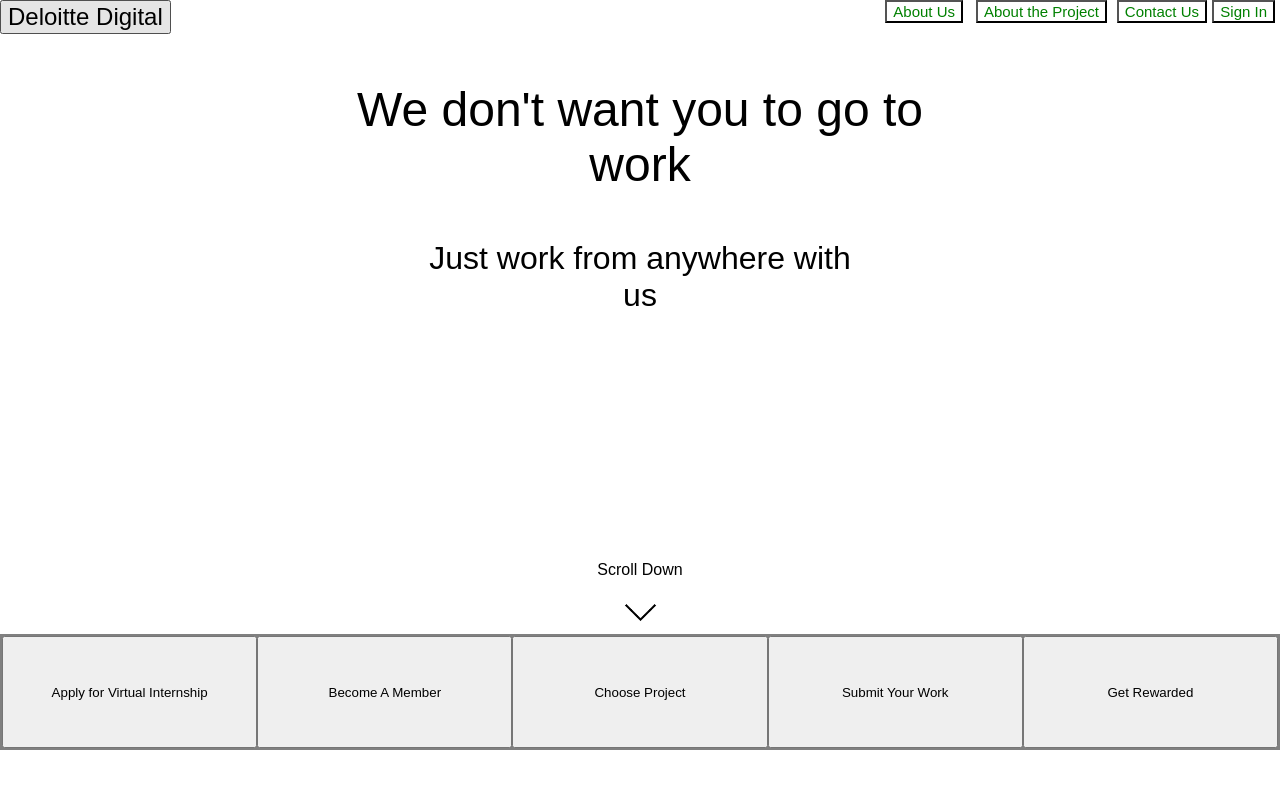
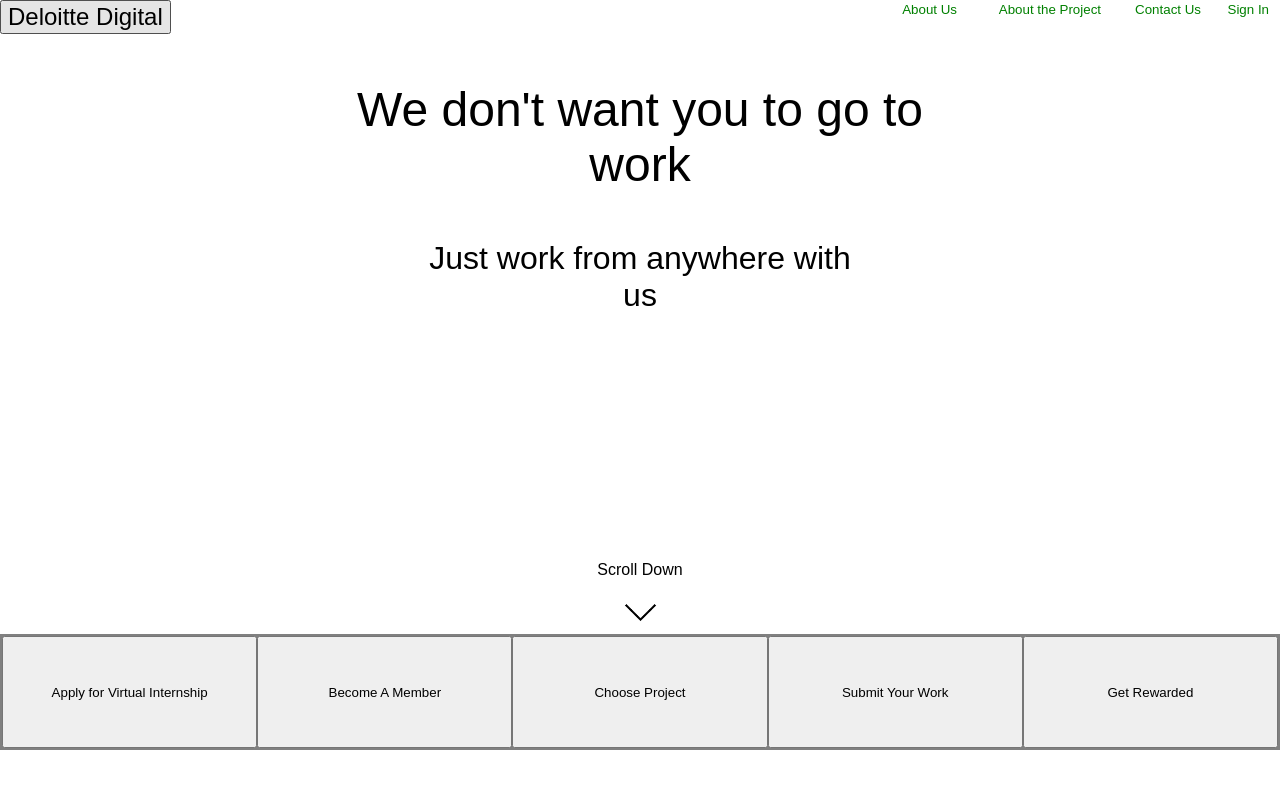
Before and after one commit to mhollings97/DigitalDeloitte, a React (Create React App) app in the folder my-app/: page / in a window 1280 px wide. Shown: the top 800 px of the page. Built offline with nearby package versions, Linux system fonts and the light colour scheme.

Commit message:
making buttons look better

```diff
--- a/my-app/src/components/Buttons/Header/Header.css
+++ b/my-app/src/components/Buttons/Header/Header.css
@@ -3,7 +3,12 @@
 }
 
 #abtus {
-    background-color: white;
-    color: green;
-    font-size: 15px
+ 	background-color: Transparent;
+        background-repeat:no-repeat;
+        border: none;
+        cursor:pointer;
+        overflow: hidden;
+        outline:none;
+        color: green;
+
 }
```
